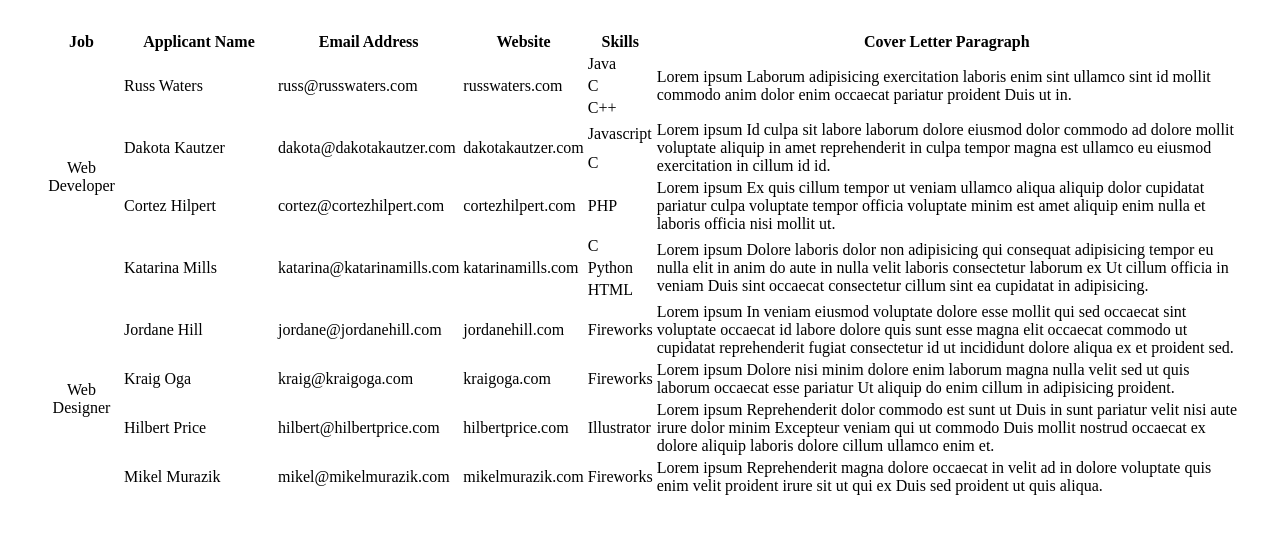
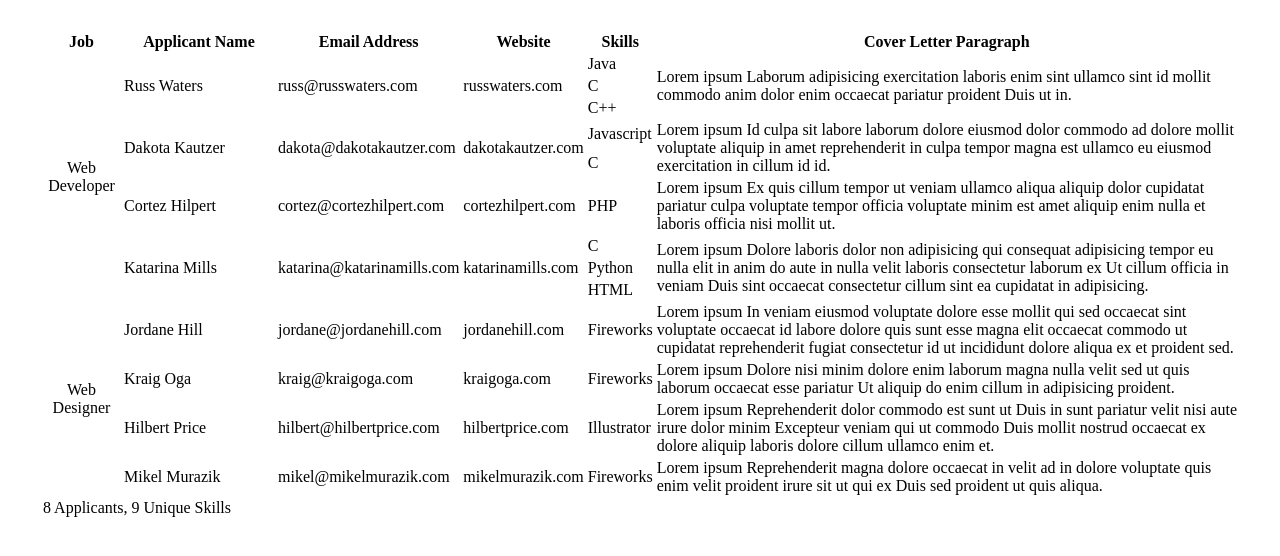
Before and after one commit to faluoke/Objective-code, a React (Create React App) app: page / in a window 1280 px wide. Shown: the top 556 px of the page. Built offline with nearby package versions, Linux system fonts and the light colour scheme.

Commit message:
added footer

```diff
--- a/src/App.js
+++ b/src/App.js
@@ -1,6 +1,7 @@
 import React, { Component } from "react";
 import TableHead from "./components/TableHead";
 import TableBody from "./components/TableBody";
+import TableFooter from "./components/TableFooter";
 const data = require("./data.json");
 
 class App extends Component {
@@ -22,6 +23,10 @@ class App extends Component {
           jobs={this.state.jobs}
           skills={this.state.skills}
         />
+        <TableFooter
+          applicants={this.state.applicants}
+          skills={this.state.skills}
+        />
       </table>
     );
   }
--- /dev/null
+++ b/src/components/TableFooter.js
@@ -0,0 +1,24 @@
+import React from "react";
+
+function TableFooter(props) {
+  const uniqueSkills = [];
+  const uniqueSkillCount = () => {
+    props.skills.map(skill => {
+      if (!uniqueSkills.includes(skill.name)) {
+        uniqueSkills.push(skill.name);
+        return uniqueSkills.length;
+      }
+      return false;
+    });
+  };
+  uniqueSkillCount();
+  return (
+    <tfoot>
+      <tr>
+        <td colSpan="6">{`${props.applicants.length} Applicants, ${uniqueSkills.length} Unique Skills`}</td>
+      </tr>
+    </tfoot>
+  );
+}
+
+export default TableFooter;
```
